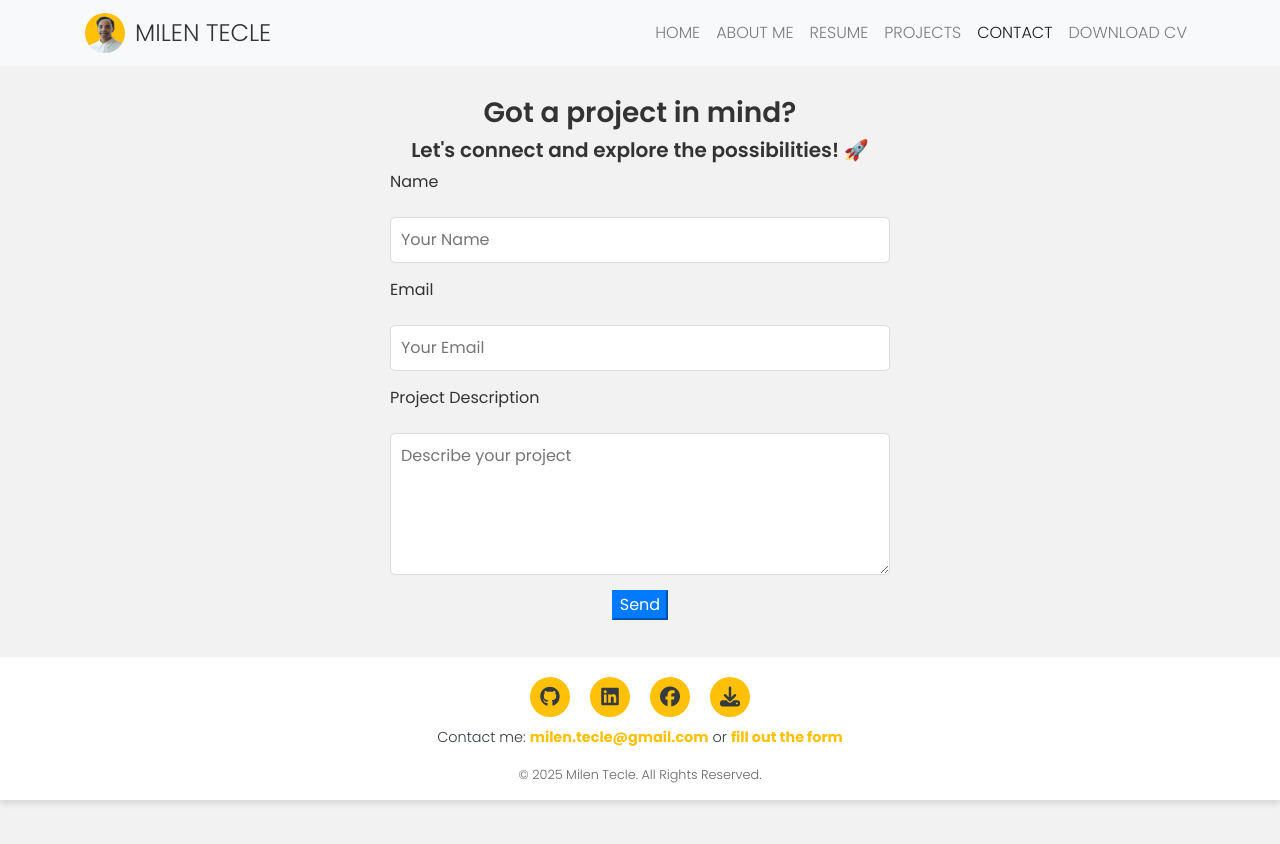
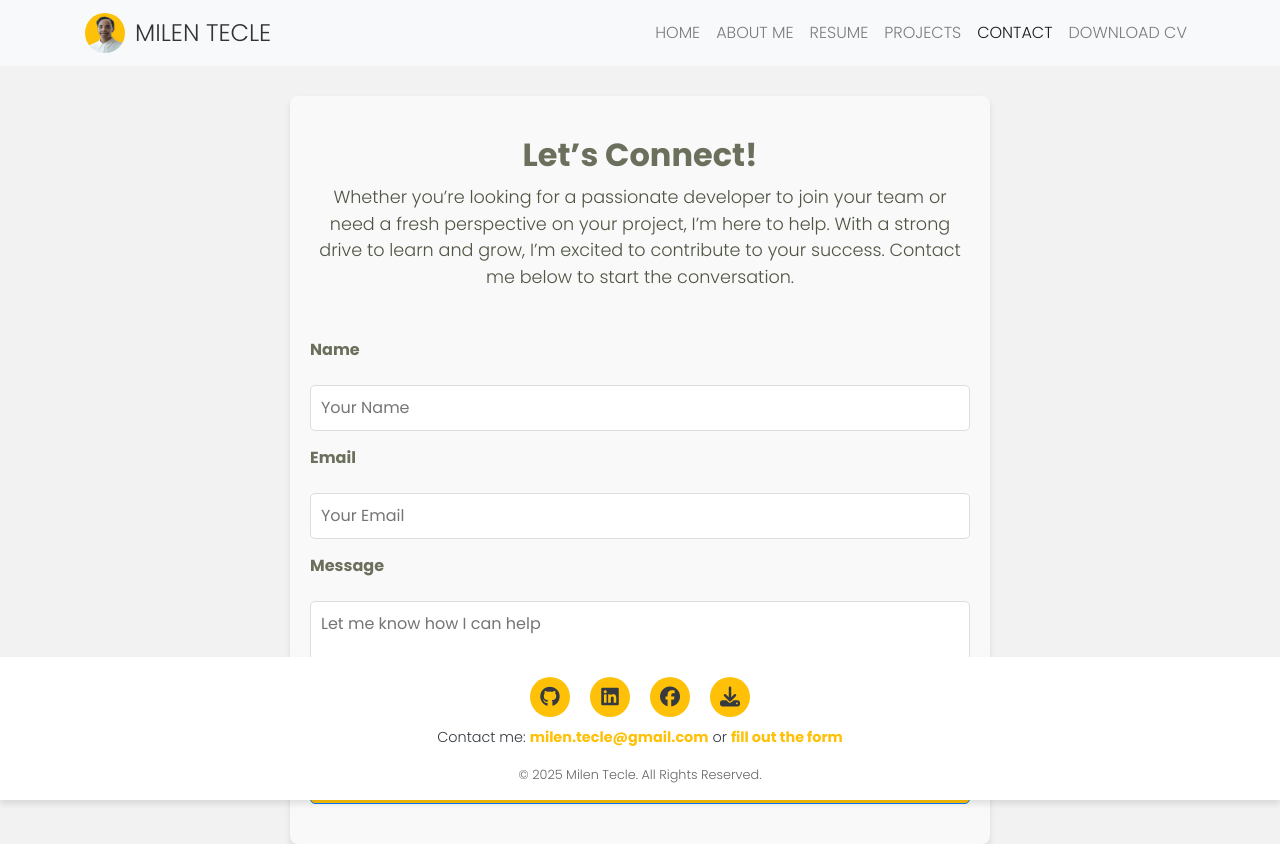
Before and after one commit to MilenTecle/portfolio, a React (Create React App) app: page /contact in a window 1280 px wide. Before the commit the page ends 800 px from the top, so only its background shows below. Built offline with nearby package versions, Linux system fonts and the light colour scheme.

Commit message:
update contact page styling and add a useClickOutside hook in the navbar

```diff
--- a/src/components/Contact.js
+++ b/src/components/Contact.js
@@ -6,17 +6,13 @@ import sendMail from "./SendEmail";
 const Contact = () => {
   return (
     <>
-      <section className="container-fluid">
-        <div className="row bg-color-contact">
-          <div className="col">
-            <h3 className="contact-heading uppercase text-center">
-              Got a project in mind?
-            </h3>
-            <h5 className="uppercase text-center">
-              Let's connect and explore the possibilities! 🚀
-            </h5>
-
-            <div className="center-form">
+      <section className={`container ${styles.contactSection}`}>
+        <div className="text-center mb-5">
+          <h2 className={styles.contactHeading}>Let’s Connect!</h2>
+          <p className={styles.contactText}>
+            Whether you’re looking for a passionate developer to join your team or need a fresh perspective on your project, I’m here to help. With a strong drive to learn and grow, I’m excited to contribute to your success. Contact me below to start the conversation.
+          </p>
+        </div>
         <form onSubmit={sendMail} className={styles.contactForm}>
           <label htmlFor="fullname">Name</label>
           <input
@@ -34,19 +30,18 @@ const Contact = () => {
             placeholder="Your Email"
             required
           />
-                <label htmlFor="projectsummary">Project Description</label>
+          <label htmlFor="projectsummary">Message</label>
           <textarea
             name="projectsummary"
             id="projectsummary"
-                  placeholder="Describe your project"
+            placeholder="Let me know how I can help"
             rows="5"
             required
           ></textarea>
-                <button type="submit" className="btn-primary">Send</button>
+          <button type="submit" className={`btn btn-primary ${styles.btnSend}`}>
+            Send Message
+          </button>
         </form>
-            </div>
-          </div>
-        </div>
       </section>
       <Footer />
     </>
--- a/src/components/NavBar.js
+++ b/src/components/NavBar.js
@@ -1,14 +1,23 @@
 import React from "react";
 import { Navbar, Nav, Container } from "react-bootstrap";
 import styles from "../styles/NavBar.module.css";
+import useClickOutsideToggle from "../hooks/useClickOutsideToggle";
 import logo from "../assets/images/avatar.jpg";
 import { NavLink } from "react-router-dom";
 
 const NavBar = () => {
+  const { expanded, setExpanded, ref } = useClickOutsideToggle();
   return (
-    <Navbar bg="light" variant="light" expand="lg" fixed="top" className={styles.NavBar}>
+    <Navbar
+      bg="light"
+      variant="light"
+      expand="lg"
+      fixed="top"
+      className={styles.NavBar}
+      expanded={expanded}
+    >
       <Container>
-      <Navbar.Brand href="/" className="d-flex align-items-center">
+        <Navbar.Brand href="/" className="d-flex align-items-center">
           <img
             src={logo}
             alt="Milen Tecle"
@@ -16,29 +25,51 @@ const NavBar = () => {
           />
           <span className={styles.brandName}>MILEN TECLE</span>
         </Navbar.Brand>
-        <Navbar.Toggle aria-controls="basic-navbar-nav" />
+        <Navbar.Toggle
+          ref={ref}
+          aria-controls="basic-navbar-nav"
+          onClick={() => setExpanded(!expanded)}
+        />
         <Navbar.Collapse id="basic-navbar-nav">
           <Nav className="ml-auto">
             <NavLink className={`${styles.NavLink} nav-link`} to="/">
               HOME
             </NavLink>
-            <NavLink className={`${styles.NavLink} nav-link`} to="/about">
+            <NavLink
+              className={`${styles.NavLink} nav-link`}
+              to="/about"
+              onClick={() => setExpanded(false)}
+            >
               ABOUT ME
             </NavLink>
-            <NavLink className={`${styles.NavLink} nav-link`} to="/resume">
+            <NavLink
+              className={`${styles.NavLink} nav-link`}
+              to="/resume"
+              onClick={() => setExpanded(false)}
+            >
               RESUME
             </NavLink>
-            <NavLink className={`${styles.NavLink} nav-link`} to="/projects">
+            <NavLink
+              className={`${styles.NavLink} nav-link`}
+              to="/projects"
+              onClick={() => setExpanded(false)}
+            >
               PROJECTS
             </NavLink>
-            <NavLink className={`${styles.NavLink} nav-link`} to="/contact">
+            <NavLink
+              className={`${styles.NavLink} nav-link`}
+              to="/contact"
+              onClick={() => setExpanded(false)}
+            >
               CONTACT
             </NavLink>
             <NavLink
               className={`${styles.NavLink} nav-link`}
               to="/cv-milen-tecle.pdf"
               target="_blank"
-              rel="noopener noreferrer">
+              rel="noopener noreferrer"
+              onClick={() => setExpanded(false)}
+            >
               DOWNLOAD CV
             </NavLink>
           </Nav>
--- a/src/components/SendEmail.js
+++ b/src/components/SendEmail.js
@@ -19,11 +19,11 @@ const sendMail = (e) => {
       (response) => {
         console.log("SUCCESS", response);
         e.target.reset(); // Reset the form fields
-        alert("Email sent successfully!"); // Display a success message
+        alert("Thank you for reaching out! Your message has been sent successfully!. I'll get back to you as soon as possible."); // Display a success message
       },
       (error) => {
         console.error("FAILED", error);
-        alert("Failed to send email. Please try again later."); // Display an error message
+        alert("Oops! Something went wrong while sending your message. Please check you internet connection and try again. If the issue persists, feel free to email me directly at milen.tecle@gmail.com"); // Display an error message
       }
     );
 };
--- /dev/null
+++ b/src/hooks/useClickOutsideToggle.js
@@ -0,0 +1,32 @@
+import { useEffect, useRef, useState } from 'react'
+
+/**
+ * Provides functionality to toggle a dropdown or expandable menu,
+ * and closes it when clicking outside the element.
+ */
+const useClickOutsideToggle = () => {
+  const [expanded, setExpanded] = useState(false)
+  const ref = useRef(null)
+  /**
+   * Adds an event listner to detect mouse clicks outside the elemenent.
+   * When clicked outside, the 'exanded' state is set to 'false'.
+   */
+  useEffect(() => {
+    const handleClickOutside = (event) => {
+        // Check if the click is outside the element
+      if (ref.current && !ref.current.contains(event.target)) {
+        setExpanded(false)
+      }
+    }
+    // Attach the mouseup evente listner
+    document.addEventListener('mouseup', handleClickOutside)
+    // Remove the event listner on component unmount
+    return () => {
+      document.removeEventListener('mouseup', handleClickOutside)
+    }
+  }, [ref]);
+
+  return { expanded, setExpanded, ref };
+};
+
+export default useClickOutsideToggle
--- a/src/styles/ContactForm.module.css
+++ b/src/styles/ContactForm.module.css
@@ -1,9 +1,37 @@
-.contactForm {
-    max-width: 500px;
+/* Contact Section */
+.contactSection {
+    padding: 40px 20px;
+    background-color: #f9f9f9;
+    border-radius: 8px;
+    box-shadow: 0 4px 6px rgba(0, 0, 0, 0.1);
+    max-width: 700px;
     margin: 0 auto;
+  }
+
+  /* Heading */
+  .contactHeading {
+    font-size: 2rem;
+    font-weight: bold;
+    color: #6b705c; /* Olive Green */
+  }
+
+  .contactText {
+    font-size: 1.1rem;
+    color: #4f5543; /* Dark Olive */
+    margin-top: 10px;
+  }
+
+  /* Form Styling */
+  .contactForm {
+    margin-top: 20px;
     display: flex;
     flex-direction: column;
     gap: 15px;
+  }
+
+  .contactForm label {
+    font-weight: bold;
+    color: #6b705c; /* Olive Green */
   }
 
   .contactForm input,
@@ -14,6 +42,22 @@
     font-size: 1rem;
   }
 
-  .contactForm button {
-    align-self: center;
+  .contactForm input:focus,
+  .contactForm textarea:focus {
+    border-color: #6b705c; /* Olive Green */
+    outline: none;
   }
+
+  .btnSend {
+    background-color: #ffc107;
+    color: #fff;
+    font-weight: bold;
+    padding: 10px 20px;
+    border-radius: 5px;
+    text-transform: uppercase;
+    transition: background-color 0.3s ease;
+  }
+
+  .btnSend:hover {
+    background-color: #e0a800;
+  }
```
Lines whose indentation alone changed are shown as unchanged.
